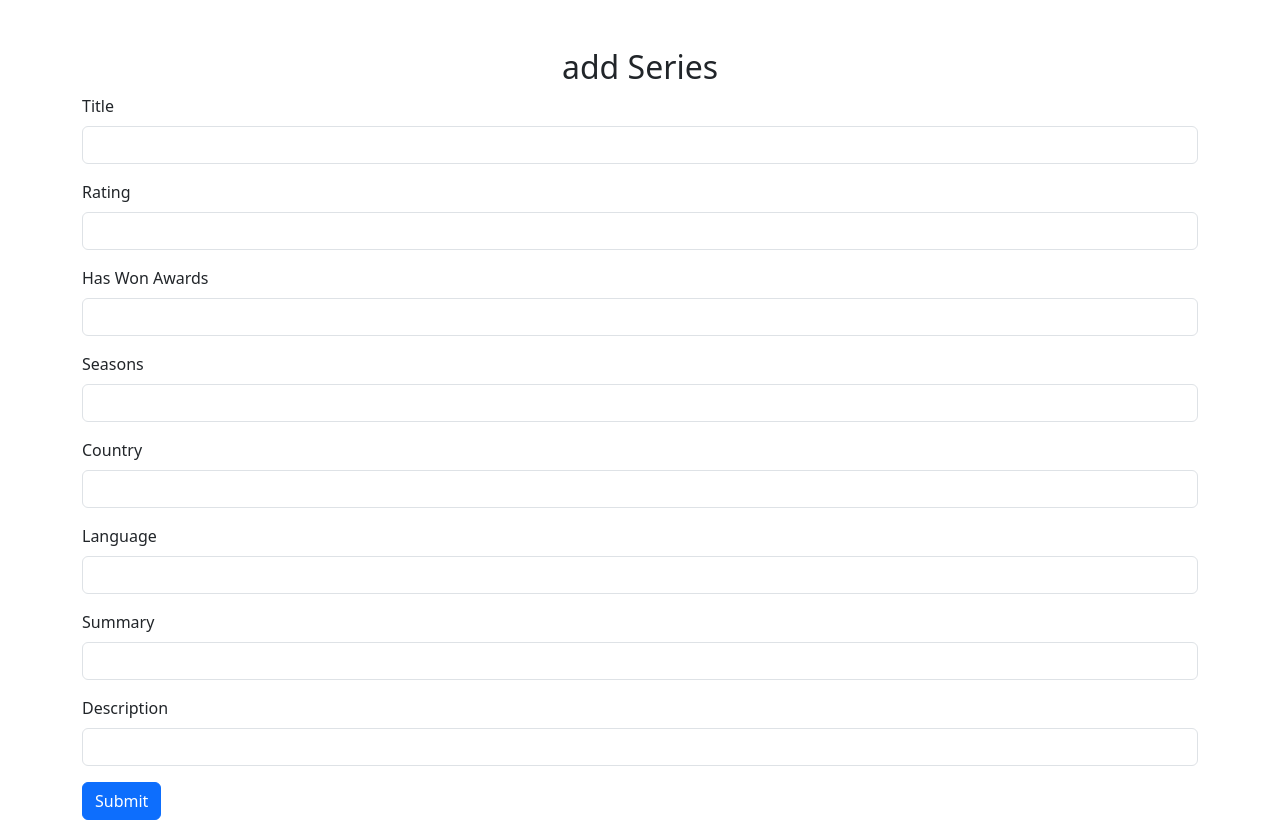
After one commit to frkyscience/PHP-PDO-movielog, a PHP site: page /add_serie.php in a window 1280 px wide. The commit adds this page. Run offline with PHP 8.4, Linux system fonts and the light colour scheme; data comes from the database, SQL or seed files in the repository.

Commit message:
update add and edit

```diff
--- /dev/null
+++ b/add_serie.php
@@ -0,0 +1,94 @@
+<?php
+require_once "config.php";
+
+// Initialize variables
+$id = $title = $rating = $has_won_awards = $seasons = $country = $language = $summary = $description = '';
+
+if ($_SERVER["REQUEST_METHOD"] == "POST") {
+    $id = $_POST['id'];
+    $title = $_POST['title'];
+    $rating = $_POST['rating'];
+    $has_won_awards = $_POST['has_won_awards'];
+    $seasons = $_POST['seasons'];
+    $country = $_POST['country'];
+    $language = $_POST['language'];
+    $summary = $_POST['summary'];
+    $description = $_POST['description'];
+
+    $sql = "UPDATE series SET title=?, rating=?, has_won_awards=?, summary=?, seasons=?, country=?, language=?, description=? WHERE id=?";
+    $stmt = $conn->prepare($sql);
+    $stmt->execute([$title, $rating, $has_won_awards, $summary, $seasons, $country, $language, $description, $id]);
+
+    header("Location: detail_series.php?id=$id");
+    exit;
+} elseif (isset($_GET['id'])) {
+    $id = $_GET['id'];
+
+    $sql = "SELECT * FROM series WHERE id=?";
+    $stmt = $conn->prepare($sql);
+    $stmt->execute([$id]);
+    $series = $stmt->fetch(PDO::FETCH_ASSOC);
+
+    $title = $series['title'];
+    $rating = $series['rating'];
+    $has_won_awards = $series['has_won_awards'];
+    $seasons = $series['seasons'];
+    $country = $series['country'];
+    $language = $series['language'];
+    $summary = $series['summary'];
+    $description = $series['description'];
+}
+?>
+<!DOCTYPE html>
+<html lang="en">
+
+<head>
+    <meta charset="UTF-8">
+    <meta name="viewport" content="width=device-width, initial-scale=1.0">
+    <title>Edit Series Details</title>
+    <link href="https://cdn.jsdelivr.net/npm/bootstrap@5.3.0-alpha1/dist/css/bootstrap.min.css" rel="stylesheet">
+</head>
+
+<body>
+    <div class="container mt-5">
+        <h2 class="text-center">add Series </h2>
+        <form action="<?php echo htmlspecialchars($_SERVER["PHP_SELF"]); ?>" method="post">
+            <input type="hidden" name="id" value="<?php echo $id; ?>">
+            <div class="mb-3">
+                <label for="title" class="form-label">Title</label>
+                <input type="text" name="title" class="form-control" value="<?php echo $title; ?>" required>
+            </div>
+            <div class="mb-3">
+                <label for="rating" class="form-label">Rating</label>
+                <input type="text" name="rating" class="form-control" value="<?php echo $rating; ?>" required>
+            </div>
+            <div class="mb-3">
+                <label for="has_won_awards" class="form-label">Has Won Awards</label>
+                <input type="text" name="has_won_awards" class="form-control" value="<?php echo $has_won_awards; ?>" required>
+            </div>
+            <div class="mb-3">
+                <label for="seasons" class="form-label">Seasons</label>
+                <input type="number" name="seasons" class="form-control" value="<?php echo $seasons; ?>" required>
+            </div>
+            <div class="mb-3">
+                <label for="country" class="form-label">Country</label>
+                <input type="text" name="country" class="form-control" value="<?php echo $country; ?>" required>
+            </div>
+            <div class="mb-3">
+                <label for="language" class="form-label">Language</label>
+                <input type="text" name="language" class="form-control" value="<?php echo $language; ?>" required>
+            </div>
+            <div class="mb-3">
+                <label for="summary" class="form-label">Summary</label>
+                <input type="text" name="summary" class="form-control" value="<?php echo $summary; ?>" required>
+            </div>
+            <div class="mb-3">
+                <label for="description" class="form-label">Description</label>
+                <input type="text" name="description" class="form-control" value="<?php echo $description; ?>" required>
+            </div>
+            <button type="submit" class="btn btn-primary">Submit</button>
+        </form>
+    </div>
+</body>
+
+</html>
--- a/detail_serie.php
+++ b/detail_serie.php
@@ -1,4 +1,4 @@
-<?php
+    <?php
 require_once "config.php";
 
 if (isset($_GET['id'])) {
--- a/index.php
+++ b/index.php
@@ -70,6 +70,10 @@ $films_rows = $stmtFilms->fetchAll(PDO::FETCH_ASSOC);
                             <?php endforeach; ?>
                         </table>
                     </div>
+                    <div class="card-footer text-center">
+                        <a href="add_serie.php" class="btn btn-success">Add Series</a>
+                        <a href="add_film.php" class="btn btn-success">Add Movies</a>
+                    </div>
                 </div>
             </div>
         </div>
```
Also changed, not shown: add_film.php (added, +71 -0 lines), edit_serie.php (+0 -62 lines), config.php (line endings or trailing spaces), edit_film.php (line endings or trailing spaces).
